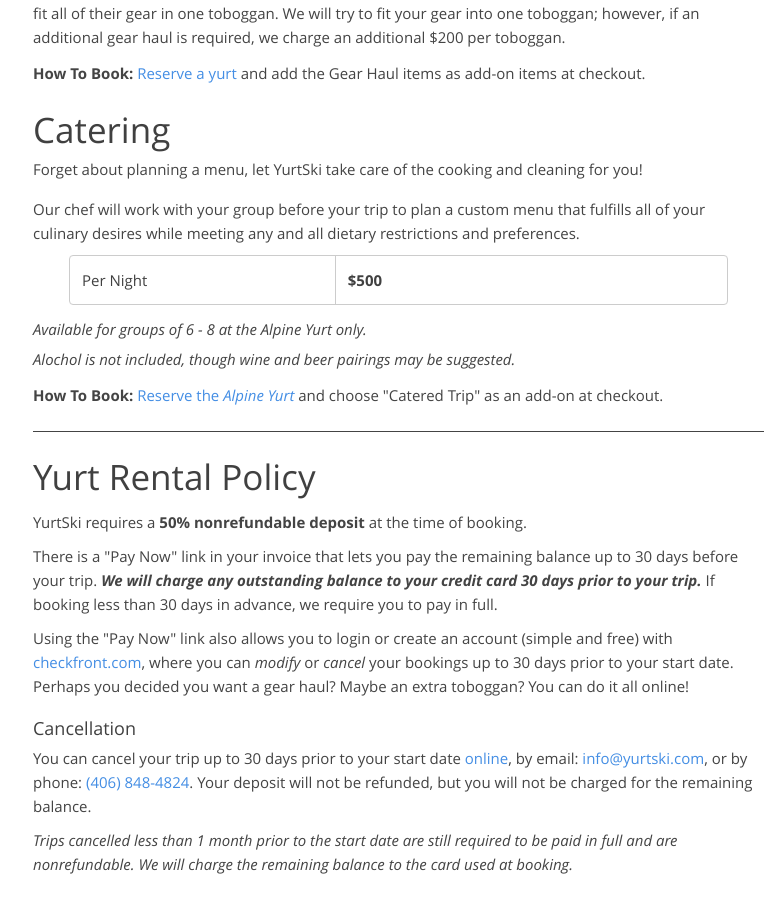
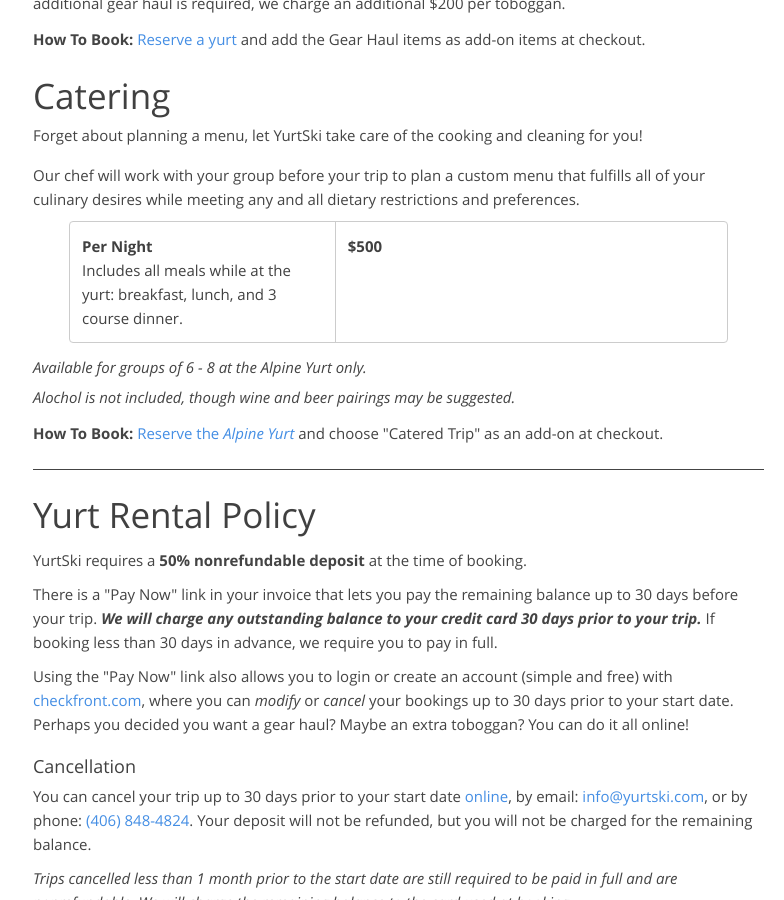
Before and after one commit to jenningsanderson/yurtski.com, a Jekyll site: the page built from pages/prices.html, in a window 1280 px wide and 900 px high, scrolled down 1957 px. Shown: the whole window, without its empty margins (149-933 px from the left). Built offline with Jekyll 4.4.1, drawn with Linux system fonts in a browser that asks for light colours; comment, search, counter and statistics services are not loaded.

Commit message:
ready to go live

```diff
--- a/_includes/offerings.html
+++ b/_includes/offerings.html
@@ -5,5 +5,4 @@
 		<li><p><a class="link" href="/pricing/#gear-haul">Gear Hauling</a><span class="txt-m"> - We carry your gear AND tow your skiers</p></li>
 		<li><p><a class="link" href="/pricing/#catering">Fully Catered Trips</a><span class="txt-m"> - Let us worry about the menu</span></p></li>
 	</ul>
-	<p class="txt-m"> -The YurtSki Team</p>
 </div>
--- a/pages/prices.html
+++ b/pages/prices.html
@@ -99,6 +99,7 @@
 
 
 
+
 <!-- CATERING -->
 
 
@@ -113,7 +114,7 @@
 <div class="align-center px36">
 	<table class="table">
 		<tr>
-			<td style="max-width:40px;">Per Night</td>
+			<td style="max-width:40px;"><strong>Per Night</strong><br>Includes all meals while at the yurt: breakfast, lunch, and 3 course dinner.</td>
 			<th>$500</th>
 		</tr>
 	</table>
@@ -123,6 +124,7 @@
 <p class="txt-em mt6">Alochol is not included, though wine and beer pairings may be suggested.</p>
 
 <p class="mt12  pb24 border-b"><strong>How To Book: </strong></strong><a class="link" href="/book/">Reserve the <em>Alpine Yurt</em></a> and choose "Catered Trip" as an add-on at checkout.</p>
+
 
 
 
```
